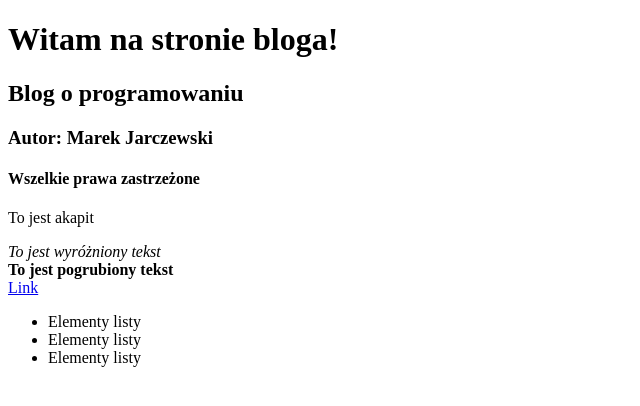
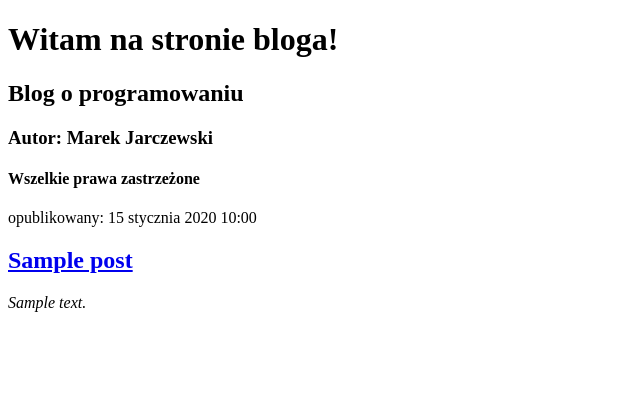
Before and after one commit to MarekJarczewsky81/djangoblog, a Django app: template blog/templates/blog/post_list.html in a window 1280 px wide. Shown: the top 406 px of the page, without its empty margins (0-640 px from the left). Run offline with Django 4.2, Linux system fonts and the light colour scheme; the template is opened without the code that fills it: most values are stand-ins (such as "Sample title", 1, 10 or a date in 2020).

Commit message:
Dokonałem zmian w pliku post_list.html i views.py

```diff
--- a/blog/templates/blog/post_list.html
+++ b/blog/templates/blog/post_list.html
@@ -11,20 +11,17 @@
 <h3>Autor: Marek Jarczewski</h3>
 <h4>Wszelkie prawa zastrzeżone</h4>
     </div>
+
+{% comment "Komentarz autora" %}
+Tutaj lista postów
+{% endcomment %}
+
+{% for post in posts %}
 <div>
-<p>To jest akapit</p>
-<em>To jest wyróżniony tekst</em>
-<br>
-<strong>To jest pogrubiony tekst</strong>
-<br>
-<a href="https://strefakursow.pl">Link</a>
+<p>opublikowany: {{ post.publish_date }}</p>
+<h2><a href="#">{{ post.title }}</a></h2>
+    <em>{{ post.text|linebreaksbr }}</em>
 </div>
-<div>
-    <ul>
-    <li>Elementy listy</li>
-    <li>Elementy listy</li>
-    <li>Elementy listy</li>
-</ul>
-    </div>
+{% endfor %}
 </body>
 </html>
```
Also changed, not shown: blog/views.py (+5 -2 lines).
